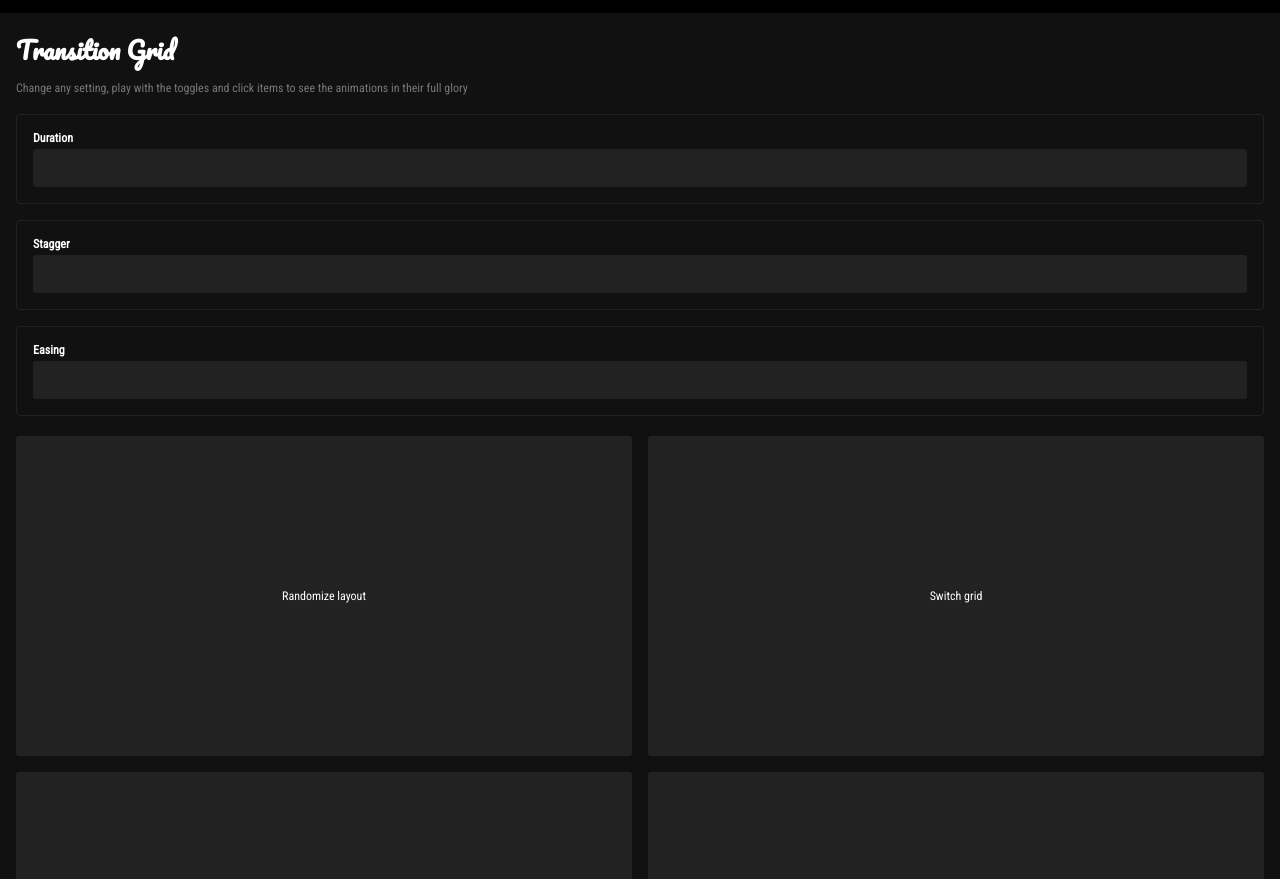
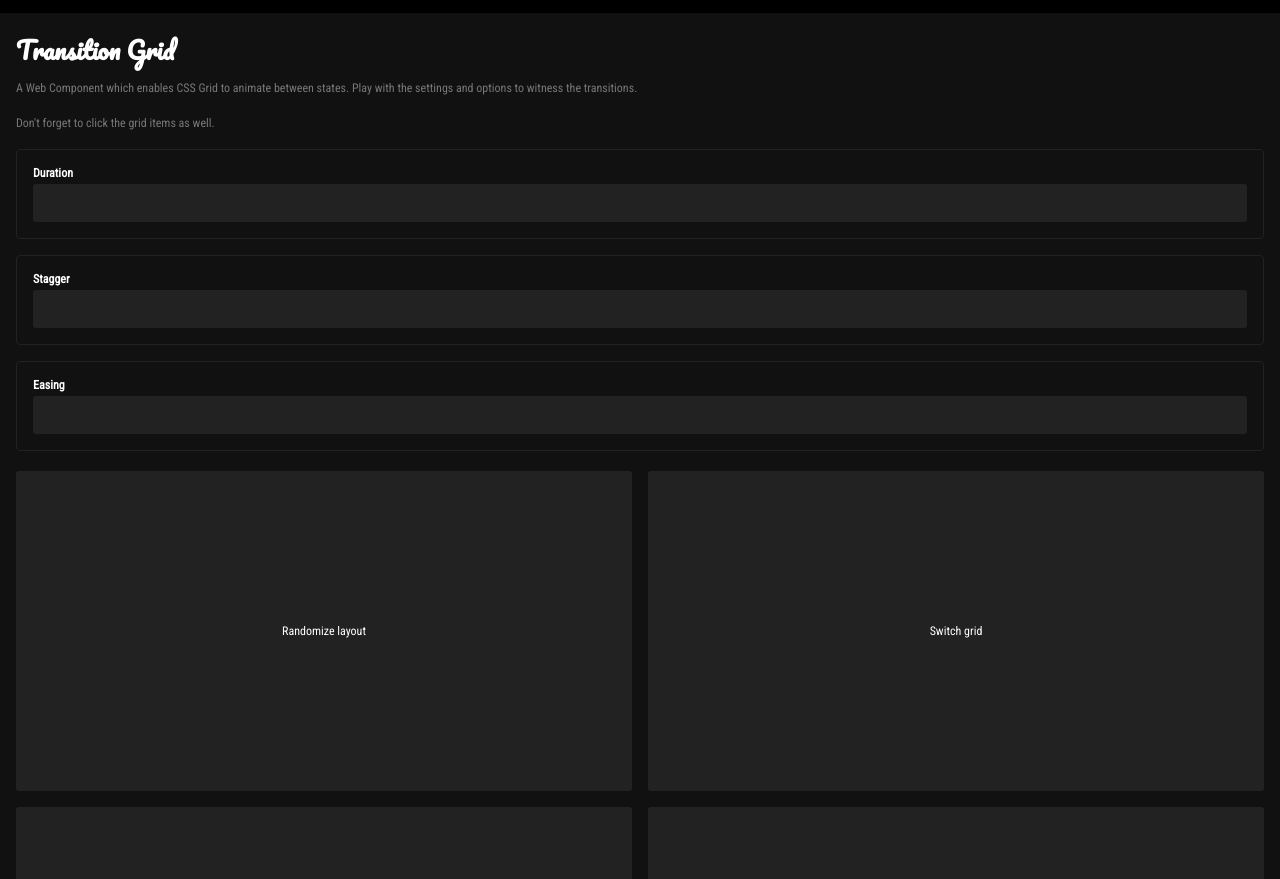
Before and after one commit to EmielZuurbier/transition-grid-element, a website built with webpack: page index.html in a window 1280 px wide. Shown: the part 1275-2154 px from the top of the page. Built offline with nearby package versions, Linux system fonts and the light colour scheme.

Commit message:
Modify introduction.

```diff
--- a/index.html
+++ b/index.html
@@ -32,7 +32,11 @@
 			<div class="sticky">
 				<header>
 					<h1>Transition Grid</h1>
-					<p>Change any setting, play with the toggles and click items to see the animations in their full glory</p>
+					<p>
+						A Web Component which enables CSS Grid to animate between states.
+						Play with the settings and options to witness the transitions.
+					</p>
+					<p>Don't forget to click the grid items as well.</p>
 				</header>
 				<form class="js-attributes">
 					<div class="fields">
```
